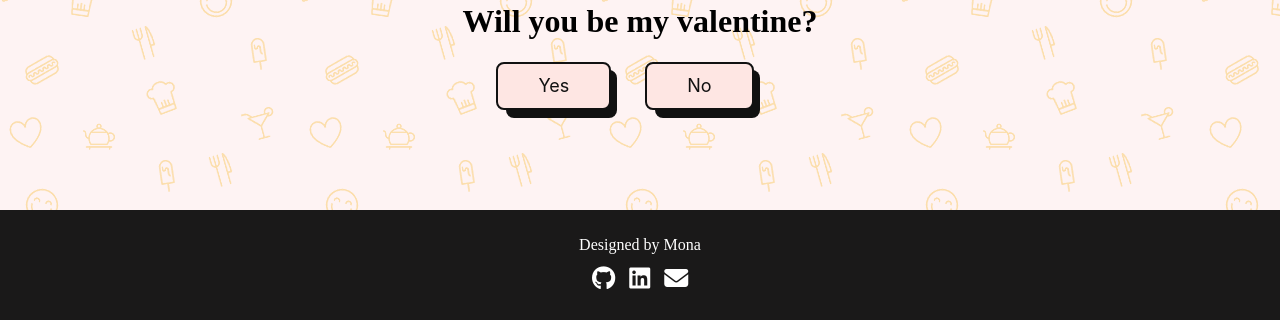
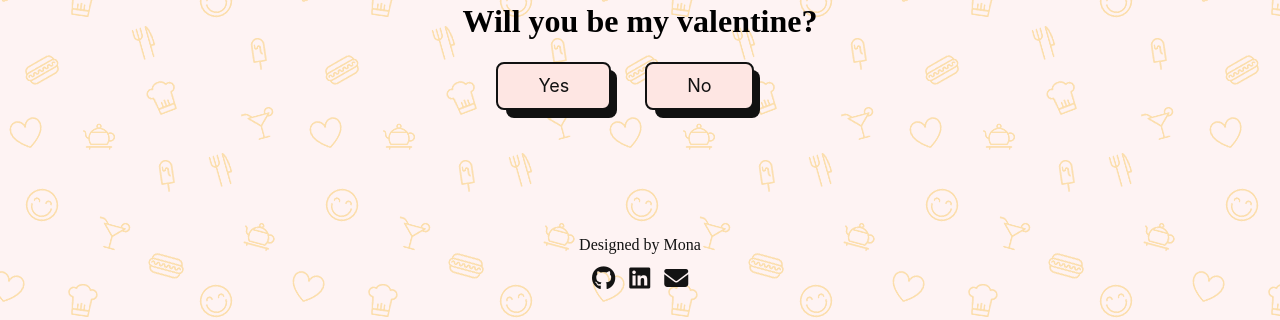
Before and after one commit to mona-frl/be-my-valentine, a plain HTML site: page index.html in a window 1280 px wide. Shown: the part 502-822 px from the top of the page. Drawn offline with Linux system fonts and the light colour scheme.

Commit message:
fixed bottom

```diff
--- a/styles.css
+++ b/styles.css
@@ -76,16 +76,16 @@ button:hover {
 }
 
 a {
-    color: white;
+    color: #131313;
     padding: 5px;
 }
 
 a:hover {
-    color: #c5c5c5;
+    color: #787878;
 }
 
 a:active {
-    color: #7c7b7b
+    color: #454545
 }
 
 
@@ -95,7 +95,6 @@ footer {
     width: 100%;
     margin-top: 100px;
     height: 100px;
-    background: #1a1919;
-    color: white;
+    color: #131313;
     padding-top: 10px;
 }
```
